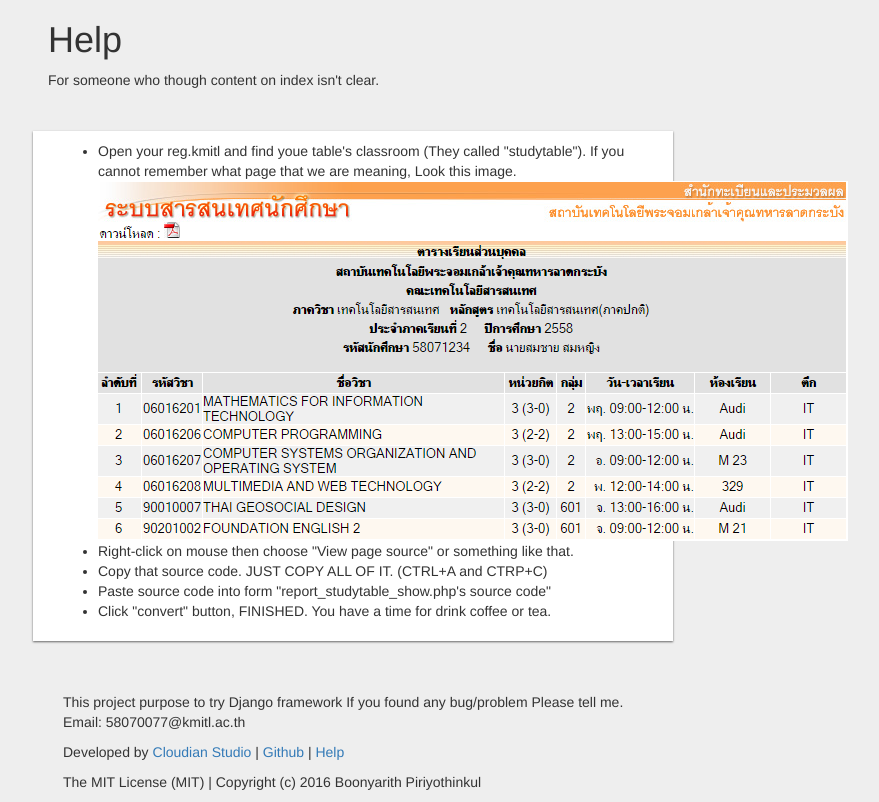
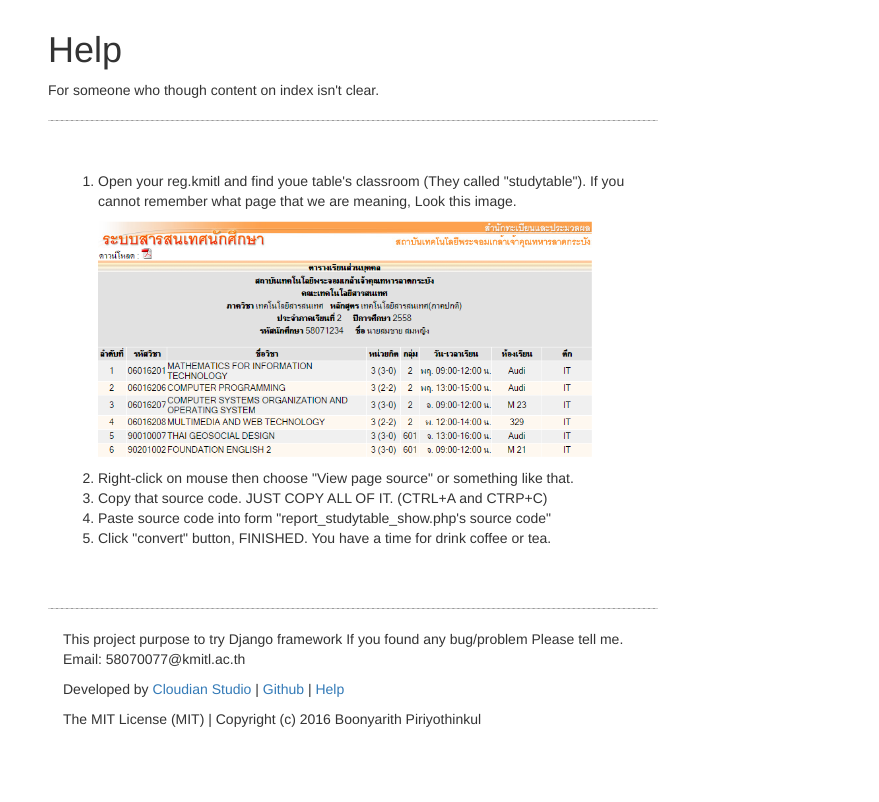
Before and after one commit to chin8628/Reg2Calendar, a Django app: template gcalendar_gen_class/genclass/templates/genclass/help.html in a window 1280 px wide. Shown: the whole page, without its empty margins (287-1166 px from the left). After the commit the page ends 727 px from the top, so only its background shows below. Run offline with Django 3.2, Linux system fonts and the light colour scheme; the template is opened without the code that fills it, so the values that code supplies are empty; parts of the project's set-up code (start-up, migrations or seed data) failed here and were passed over; some libraries are stand-ins or nearby versions.

Commit message:
Edit style

```diff
--- a/gcalendar_gen_class/genclass/static/genclass/css/style.css
+++ b/gcalendar_gen_class/genclass/static/genclass/css/style.css
@@ -1,23 +1,47 @@
 html, body{
-    background-color: #EEE;
     width: 100%;
+    background-color: white;
 }
 
-#header{
+img {
+    margin: 10px auto 10px auto;
+    width: 90%;
+}
+
+header{
     margin-bottom: 10px;
     padding: 10px;
 }
 
-#main{
-    background-color: white;
-    box-shadow: 0 1px 2px #666;
+footer{
     margin-bottom: 10px;
     padding: 10px;
 }
 
-#footer{
-    background-color: white;
-    box-shadow: 0 1px 2px #666;
+hr {
+    border: 0;
+    border-bottom: 1px dashed #ccc;
+    background: #999;
+}
+
+#main{
     margin-bottom: 10px;
     padding: 10px;
 }
+
+.bg-success {
+    background-color: #9c9 !important;
+}
+
+.errorlist {
+    padding: 0 0 0 10px;
+    background-color: bisque;
+}
+
+.errorlist li {
+    list-style: none;
+}
+
+#help li {
+    list-style-type: decimal;
+}
```
